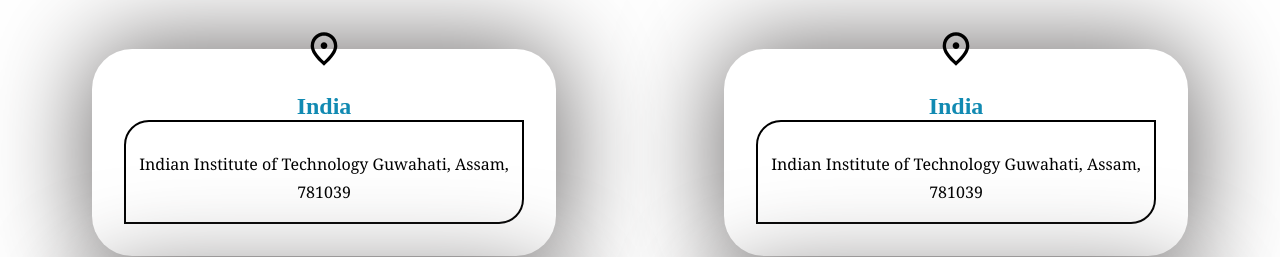
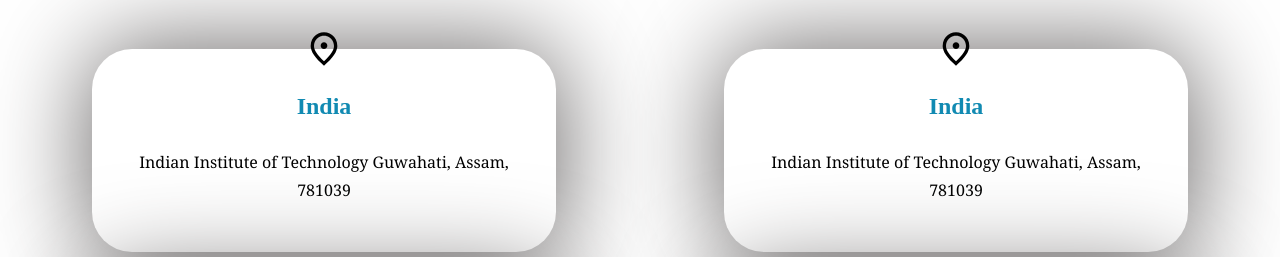
Before and after one commit to notavii/Civil_Website, a plain HTML site: page index.html in a window 1280 px wide. Shown: the part 727-984 px from the top of the page. Drawn offline with Linux system fonts and the light colour scheme.

Commit message:
Update style.css
Address bar border none

```diff
--- a/style.css
+++ b/style.css
@@ -172,8 +172,7 @@
 }
 
 .address{
-    border: solid black 2px;
-    border-radius: 25px 0px 25px 0px;
+
     font: 18px;
     font-family:Georgia, 'Times New Roman', Times, serif;
     font-weight: 400;
```
